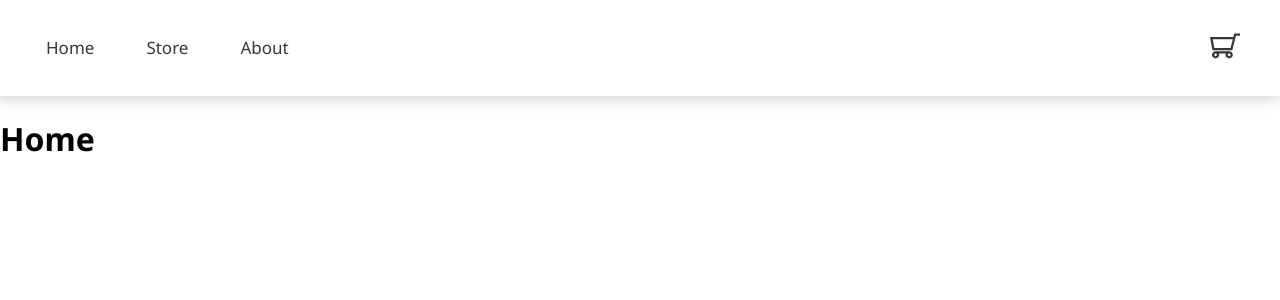
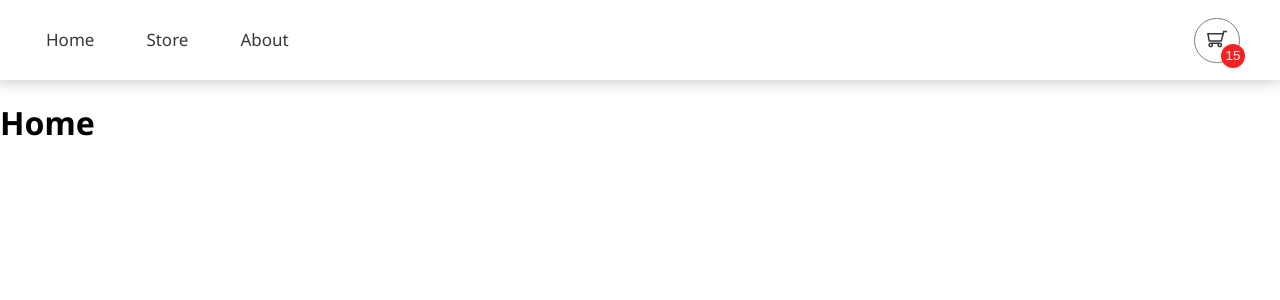
Before and after one commit to anarhitetka/react-typescript__shopping-cart, a React (Vite) app: page / in a window 1280 px wide. Shown: the top 300 px of the page. Built offline with nearby package versions, Linux system fonts and the light colour scheme.

Commit message:
navbar sticky position+add num of items indicator

```diff
--- a/src/components/Navbar.styled.tsx
+++ b/src/components/Navbar.styled.tsx
@@ -7,13 +7,19 @@ export const Nav = styled.nav`
   justify-content: space-between;
   align-items: center;
   width: 100%;
-  padding: 20px;
+  padding: 0 20px;
+  height: 80px;
   box-shadow: -3px -3px 16px 3px rgba(0, 0, 0, 0.25);
   -webkit-box-shadow: -3px -3px 16px 3px rgba(0, 0, 0, 0.25);
   -moz-box-shadow: -3px -3px 16px 3px rgba(0, 0, 0, 0.25);
-  @media (max-width: 385px) {
+  position: sticky;
+  top: 0;
+  z-index: 1;
+  @media (max-width: 420px) {
     justify-content: center;
     align-items: center;
+    height: auto;
+    padding-bottom: 20px;
     div {
       display: flex;
       flex-direction: column;
@@ -42,17 +48,38 @@ export const NavButton = styled.button`
   &:active {
     color: #aeaf4f;
   }
-  @media (max-width: 385px) {
+  @media (max-width: 420px) {
     width: 80vw;
   }
 `;
 
-export const NavButtonSvg = styled.button`
+export const NavButtonShoppingCart = styled.button`
   background-color: #fff;
-  border: none;
+  border: 1px solid grey;
+  margin-right: 20px;
+  padding: 10px 12px;
+  border-radius: 50px;
+  position: relative;
   cursor: pointer;
-  padding-right: 20px;
-  @media (max-width: 385px) {
-    padding-right: 0;
+  @media (max-width: 420px) {
+    margin-right: 0;
+  }
+  &:hover {
+    background-color: #ebebeb;
   }
 `;
+
+export const NumOfItemsInCart = styled.div`
+  background-color: #f72121;
+  color: white;
+  height: 1.5rem;
+  width: 1.5rem;
+  position: absolute;
+  bottom: 0;
+  right: 0;
+  transform: translate(25%, 25%);
+  border-radius: 50px;
+  display: flex;
+  align-items: center;
+  justify-content: center;
+`;
--- a/src/components/Navbar.tsx
+++ b/src/components/Navbar.tsx
@@ -17,38 +17,10 @@ export function Navbar() {
         </NavLink>
       </div>
       <div>
-        <S.NavButtonSvg>
+        <S.NavButtonShoppingCart>
           <img src={cartSvg} alt="shopping cart" />
-        </S.NavButtonSvg>
-        {/* <svg
-          fill="#383838"
-          version="1.1"
-          id="Capa_1"
-          xmlns="http://www.w3.org/2000/svg"
-          //   xmlns:xlink="http://www.w3.org/1999/xlink"
-          width="30px"
-          height="30px"
-          viewBox="0 0 902.86 902.86"
-          //   xml:space="preserve"
-        >
-          <g>
-            <g>
-              <path
-                d="M671.504,577.829l110.485-432.609H902.86v-68H729.174L703.128,179.2L0,178.697l74.753,399.129h596.751V577.829z
-			 M685.766,247.188l-67.077,262.64H131.199L81.928,246.756L685.766,247.188z"
-              />
-              <path
-                d="M578.418,825.641c59.961,0,108.743-48.783,108.743-108.744s-48.782-108.742-108.743-108.742H168.717
-			c-59.961,0-108.744,48.781-108.744,108.742s48.782,108.744,108.744,108.744c59.962,0,108.743-48.783,108.743-108.744
-			c0-14.4-2.821-28.152-7.927-40.742h208.069c-5.107,12.59-7.928,26.342-7.928,40.742
-			C469.675,776.858,518.457,825.641,578.418,825.641z M209.46,716.897c0,22.467-18.277,40.744-40.743,40.744
-			c-22.466,0-40.744-18.277-40.744-40.744c0-22.465,18.277-40.742,40.744-40.742C191.183,676.155,209.46,694.432,209.46,716.897z
-			 M619.162,716.897c0,22.467-18.277,40.744-40.743,40.744s-40.743-18.277-40.743-40.744c0-22.465,18.277-40.742,40.743-40.742
-			S619.162,694.432,619.162,716.897z"
-              />
-            </g>
-          </g>
-        </svg> */}
+          <S.NumOfItemsInCart>15</S.NumOfItemsInCart>
+        </S.NavButtonShoppingCart>
       </div>
     </S.Nav>
   );
```
Also changed, not shown: src/assets/cart.svg.
